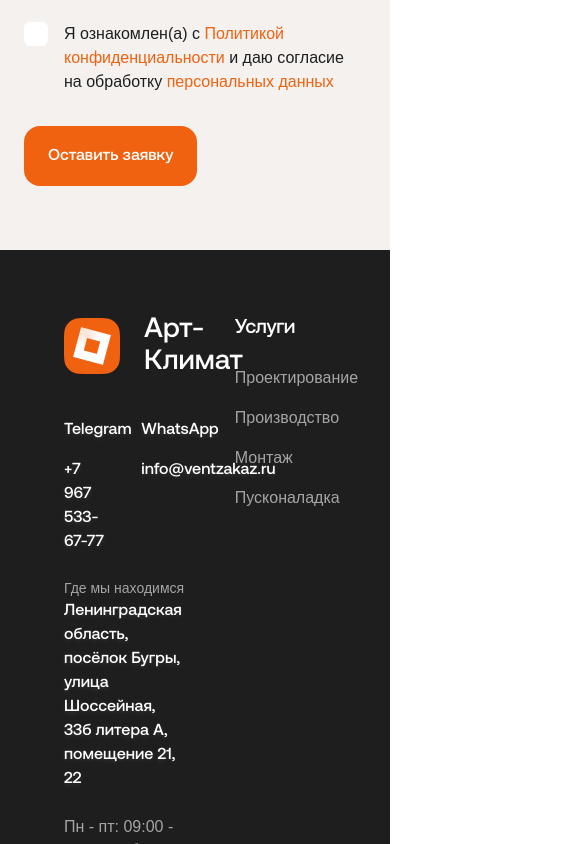
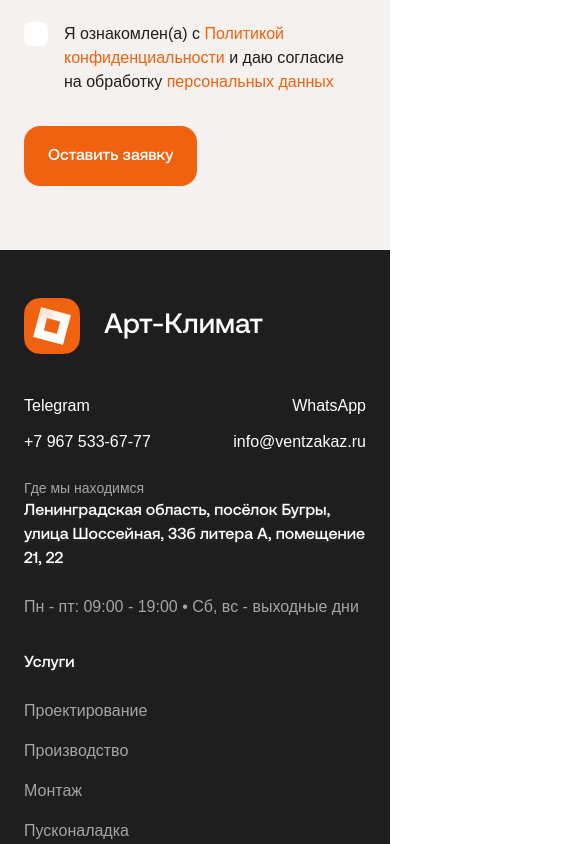
Before and after one commit to kinnaamf/art-klimat-vue, a Vue app: page / in a window 390 px wide. Shown: the part 11156-12000 px from the top of the page, 585 px wide, since content can reach past the window. Built offline with nearby package versions, Linux system fonts and the light colour scheme; a web font is replaced by a local one.

Commit message:
feat: add footer section mobile version

```diff
--- a/src/assets/styles/components.css
+++ b/src/assets/styles/components.css
@@ -3,7 +3,6 @@
 @layer components {
 
     /* HEADER */
-
     .app-header {
         @apply fixed top-6 inset-x-6 z-[100]
         md:left-1/2 md:right-auto md:-translate-x-1/2;
@@ -74,7 +73,6 @@
     }
 
     /* MENU */
-
     .menu__container {
         @apply fixed top-0 left-0 w-screen h-screen flex flex-col justify-between bg-darkgray/90 backdrop-blur-sm px-6 pt-6 pb-8;
     }
@@ -100,17 +98,17 @@
     }
 
     /* FOOTER */
-
     .app-footer {
         @apply bg-[#1f1e1e];
     }
 
     .footer__container {
-    @apply max-w-[1440px] mx-auto text-white px-16 pt-16 pb-12;
+        @apply max-w-[1440px] mx-auto text-white py-12 px-6 md:px-16 md:pt-16 md:pb-12;
     }
 
     .footer__content {
-    @apply flex justify-between gap-12;
+        @apply flex flex-col justify-between gap-8
+        md:flex-row md:gap-12;
     }
 
     .footer__brand {
@@ -126,7 +124,7 @@
     }
 
     .footer__contacts {
-    @apply grid grid-cols-2 gap-x-8 gap-y-4;
+        @apply flex flex-col gap-3
     }
 
     .footer__divider {
@@ -134,11 +132,11 @@
     }
 
     .footer__bottom {
-    @apply flex gap-4;
+        @apply flex md:flex-row flex-col gap-4;
     }
 
     .footer__navigation {
-    @apply flex gap-24;
+        @apply flex flex-col gap-12 md:flex-row md:gap-24;
     }
 
     .footer-column {
@@ -154,7 +152,6 @@
     }
 
     /* APP FORM STYLES */
-
     .app-form--dark {
         @apply bg-darkgray rounded-3xl p-8 md:p-12 text-white;
     }
@@ -245,7 +242,6 @@
     }
 
     /* BUTTON STYLES */
-
     .btn {
         @apply text-base font-medium leading-6 text-white rounded-2xl cursor-pointer transition-all duration-300;
     }
@@ -267,7 +263,6 @@
     }
 
     /* HERO SECTION STYLES */
-
     .hero {
         @apply relative w-full h-dvh bg-cover bg-center bg-no-repeat text-white;
         background-image: url("/images/Hero.png");
@@ -293,7 +288,6 @@
     }
 
     /* FEATURE SECTION STYLES */
-
     .features__container {
         @apply max-w-[1440px] mx-auto px-6
         md:px-16;
@@ -323,7 +317,6 @@
     }
 
     /* SERVICE SECTION STYLES */
-
     .service-row-container {
         @apply flex flex-col items-start gap-6 self-stretch mt-12
     }
@@ -437,7 +430,6 @@
     }
 
     /* PRODUCTION SECTION STYLES */
-
     .production__container {
         @apply flex flex-col border-t gap-4 border-t-darkgray/10 pt-16 w-full
         md:flex-row md:gap-6 md:px-16 md:pt-20 md:max-w-[1440px] md:mx-auto;
@@ -520,7 +512,6 @@
     }
 
     /* PRODUCTS SECTION STYLES */
-
     .products__container {
         @apply space-y-12 max-w-[1440px] mx-auto pl-6
         md:px-16;
@@ -561,7 +552,6 @@
     }
 
     /* ABOUT SECTION STYLES */
-
     .about__container {
         @apply space-y-12 mx-auto px-6
         md:space-y-24 md:px-16;
@@ -569,8 +559,8 @@
 
     .about__gallery {
         @apply flex flex-col w-full md:inline-grid gap-6 self-stretch;
-    grid-template-rows: repeat(1,fit-content(100%));
-    grid-template-columns: minmax(0,4.50fr) minmax(0,1fr)
+        grid-template-rows: repeat(1, fit-content(100%));
+        grid-template-columns: minmax(0, 4.50fr) minmax(0, 1fr)
     }
 
     .about__image {
@@ -611,7 +601,6 @@
     }
 
     /* PARTNERSHIP SECTION STYLES */
-
     .partnership__container {
         @apply max-w-[1440px] mx-auto px-6 md:px-16;
     }
@@ -647,7 +636,6 @@
     }
 
     /* PROJECT SECTION STYLES */
-
     .projects__container {
         @apply pt-20 border-t border-darkgray/10 space-y-12;
     }
@@ -699,7 +687,6 @@
     }
 
     /* CONTACT SECTION STYLES */
-
     .contact__container {
         @apply border-t border-t-darkgray/10 pt-20;
     }
--- a/src/components/FooterColumn.vue
+++ b/src/components/FooterColumn.vue
@@ -7,14 +7,14 @@ defineProps<{
 
 <template>
   <div class="footer-column">
-    <h6 class="footer-column__title h6">{{ title }}</h6>
+    <h6 class="footer-column__title text-1-bold md:h6">{{ title }}</h6>
 
     <nav class="footer-column__nav">
       <a  v-for="link in links"
           :key="link.label"
           :to="link.to"
           :href="link.label"
-          class="text-big footer-column__link"
+          class="text-1 md:text-big footer-column__link"
       >
         {{ link.label }}
       </a>
--- a/src/components/layout/AppFooter.vue
+++ b/src/components/layout/AppFooter.vue
@@ -22,10 +22,14 @@ const {
         </div>
         <div class="footer__info">
           <div class="footer__contacts">
-            <span class="text-1-bold">Telegram</span>
-            <span class="text-1-bold">WhatsApp</span>
-            <span class="text-1-bold">+7 967 533-67-77</span>
-            <span class="text-1-bold">info@ventzakaz.ru</span>
+            <div class="flex justify-between gap-4">
+            <span>Telegram</span>
+            <span>WhatsApp</span>
+          </div>
+            <div class="flex justify-between gap-4">
+              <span>+7 967 533-67-77</span>
+              <span>info@ventzakaz.ru</span>
+            </div>
           </div>
           <div>
             <h5 class="text-2 text-white/60">Где мы находимся</h5>
@@ -45,9 +49,9 @@ const {
     </div>
     <div class="footer__divider"></div>
     <div class="footer__bottom">
-      <a href="" class="text-1 text-left !text-white/60 w-1/3">Политика конфиденциальности</a>
-      <span class="text-1 text-center !text-white/60 w-1/3">© 2026 «Арт-Климат». Все права защищены</span>
-      <span class="text-1 text-right !text-white/60 w-1/3">UX/UI дизайн от UxPRO</span>
+      <a href="" class="text-1 md:text-left !text-white/60 md:w-1/3">Политика конфиденциальности</a>
+      <span class="text-1 md:text-center !text-white/60 md:w-1/3">© 2026 «Арт-Климат». Все права защищены</span>
+      <span class="text-1 md:text-right !text-white/60 md:w-1/3">UX/UI дизайн от <a href="" class="text-white">UxPRO</a></span>
     </div>
   </div>
 </template>
```
Lines whose indentation alone changed are shown as unchanged.
